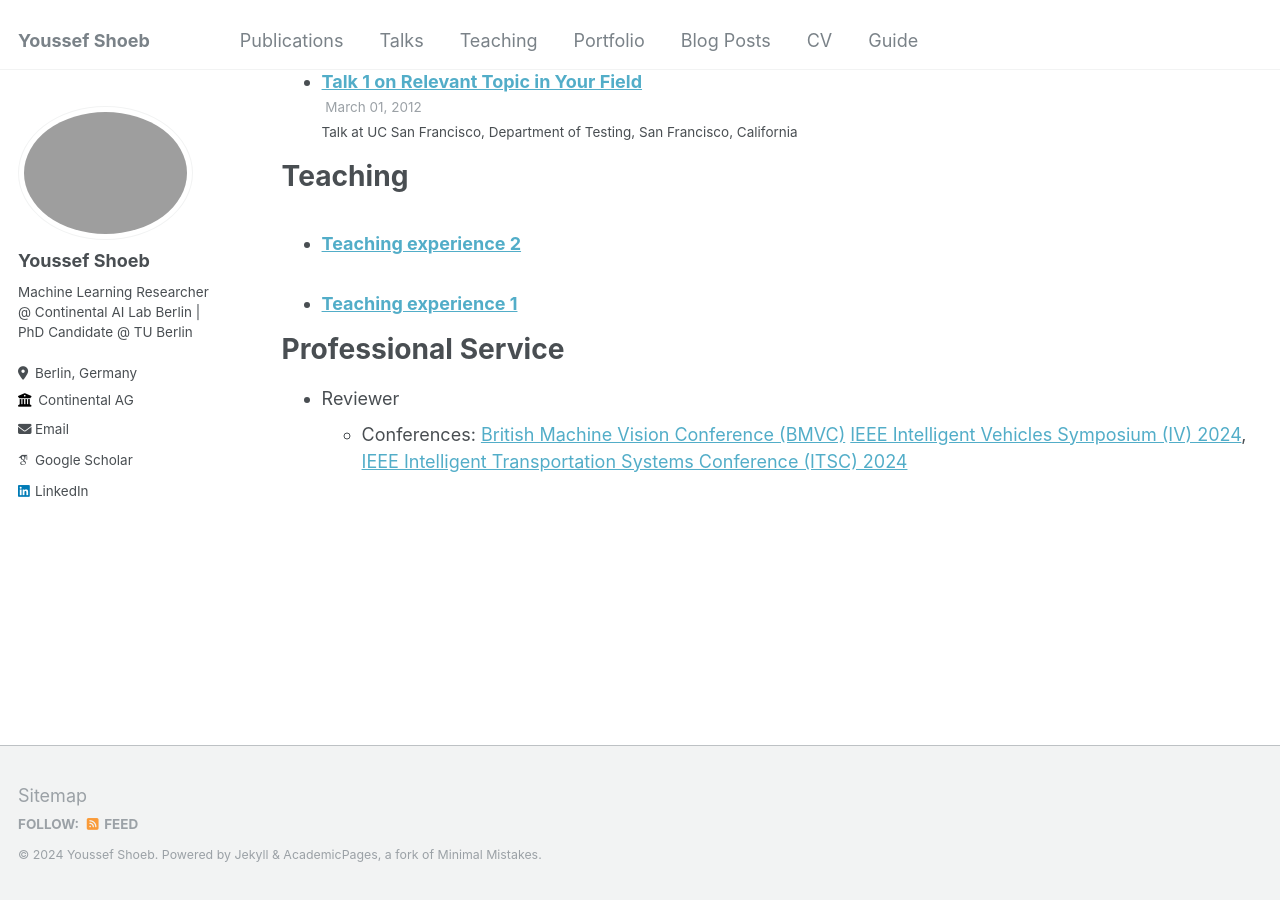
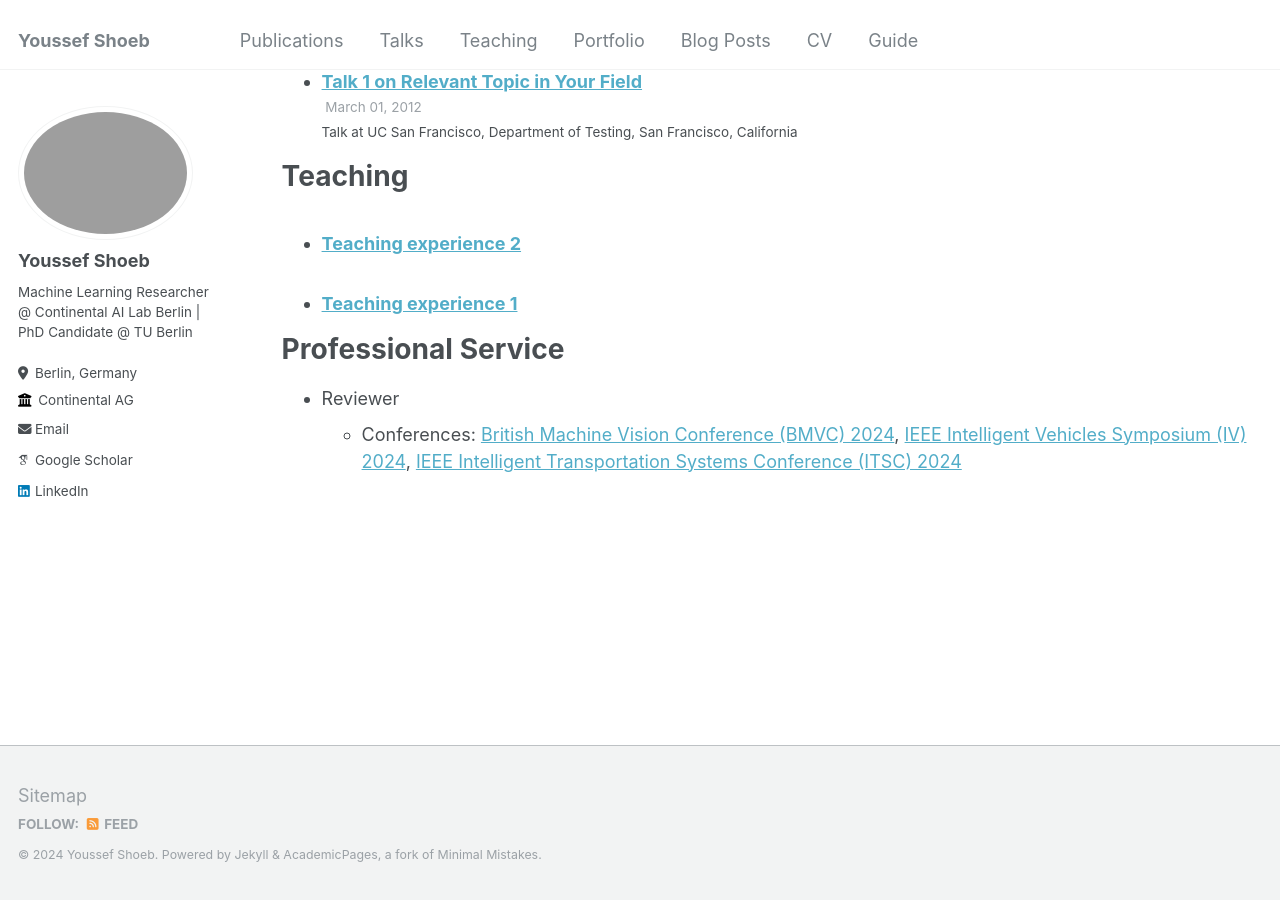
Before and after one commit to youssefshoeb/youssefshoeb.github.io, a Jekyll site: the page built from _pages/cv.md, in a window 1280 px wide and 900 px high, scrolled down 1773 px. Built offline with Jekyll 4.4.1, drawn with Linux system fonts in a browser that asks for light colours; some web fonts are replaced.

Commit message:
update cv

```diff
--- a/_pages/cv.md
+++ b/_pages/cv.md
@@ -16,13 +16,13 @@ Education
 # * B.Sc. in Computer Science, German University in Cairo, 2020
 <ul>
     <li>Ph.D in Computer Science, Technische Universität Berlin, 2025 (expected)
-        <img src="tu_berlin.png" alt="TU Berlin" style="float:right;width:30px;height:auto;"/>
+        <img src="images/tu_berlin.png" alt="TU Berlin" style="float:right;width:30px;height:auto;"/>
     </li>
     <li>M.Sc. in Computer Science, Universität Bonn, 2022
-        <img src="uni_bonn.png" alt="University of Bonn" style="float:right;width:30px;height:auto;"/>
+        <img src="images/uni_bonn.png" alt="University of Bonn" style="float:right;width:30px;height:auto;"/>
     </li>
     <li>B.Sc. in Computer Science, German University in Cairo, 2020
-        <img src="guc.png" alt="GUC" style="float:right;width:30px;height:auto;"/>
+        <img src="images/guc.png" alt="GUC" style="float:right;width:30px;height:auto;"/>
     </li>
 </ul>
 
@@ -74,4 +74,4 @@ Teaching
 Professional Service
 ======
 * Reviewer
-  * Conferences:  [British Machine Vision Conference (BMVC)](https://bmvc2024.org/) [IEEE Intelligent Vehicles Symposium (IV) 2024](https://ieee-iv.org/2024/aes-and-revewers/), [IEEE Intelligent Transportation Systems Conference (ITSC) 2024](https://ieee-itsc.org/2024/)
+  * Conferences:  [British Machine Vision Conference (BMVC) 2024](https://bmvc2024.org/), [IEEE Intelligent Vehicles Symposium (IV) 2024](https://ieee-iv.org/2024/aes-and-revewers/), [IEEE Intelligent Transportation Systems Conference (ITSC) 2024](https://ieee-itsc.org/2024/)
```
